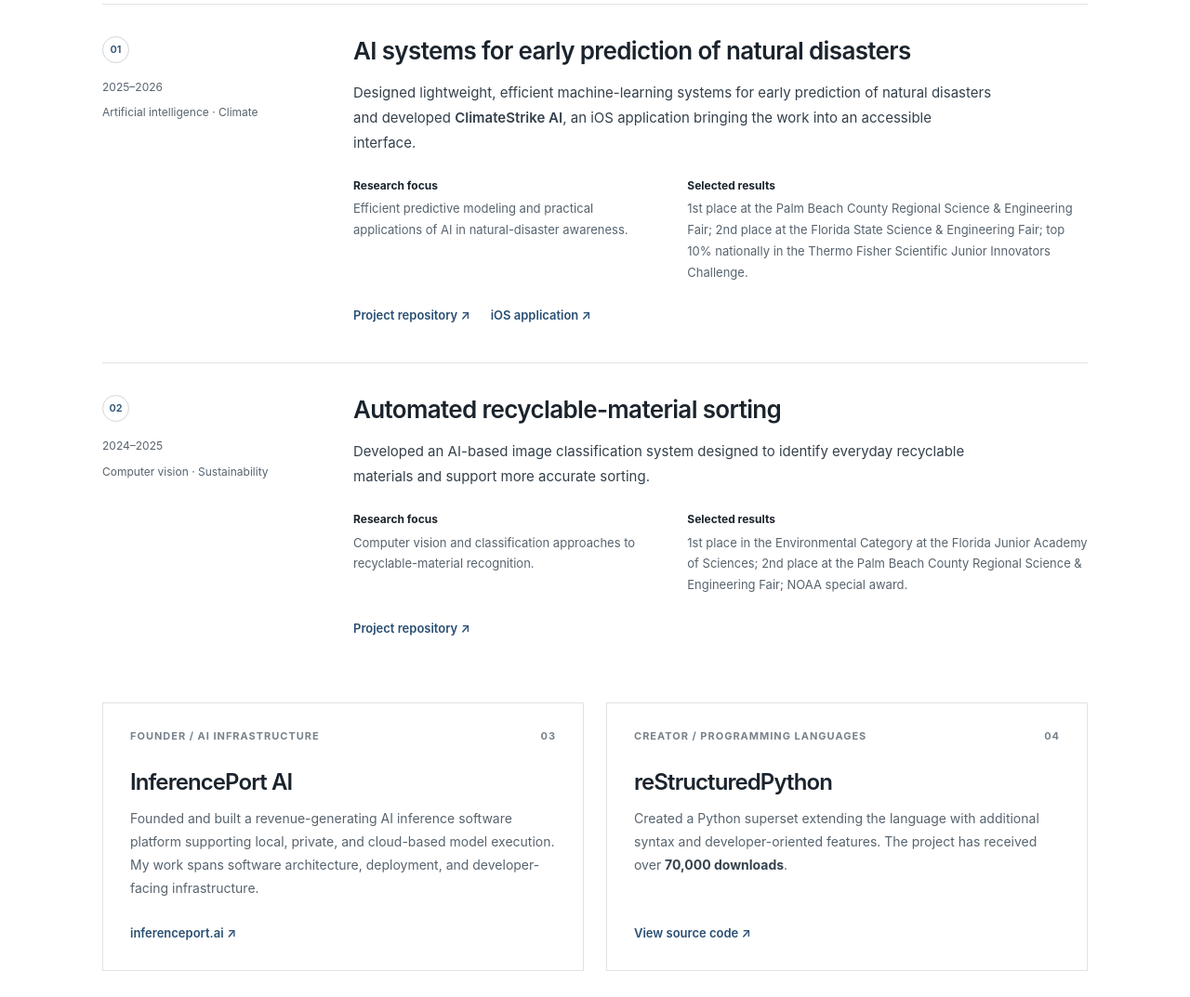
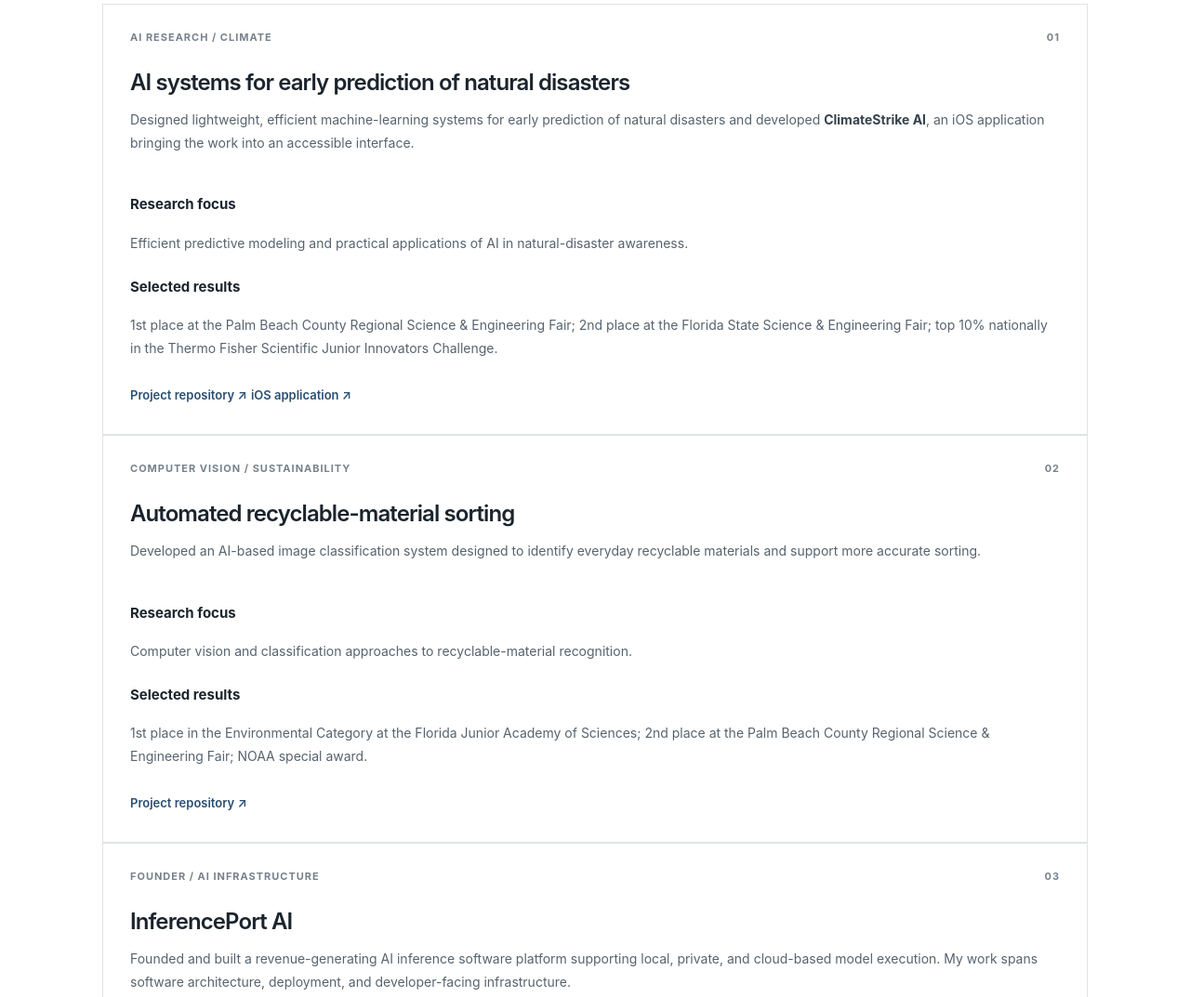
Before and after one commit to sharktide/rihaanmeher.com, a plain HTML site: page index.html in a window 1280 px wide. Shown: the part 832-1905 px from the top of the page at 93% size. Drawn offline with Linux system fonts and the light colour scheme.

Commit message:
Render all four projects with consistent cards

```diff
--- a/index.html
+++ b/index.html
@@ -72,49 +72,32 @@
         <p class="section-intro">Research and software projects spanning artificial intelligence, engineering, and sustainability.</p>
       </div>
 
-      <article class="research-entry">
-        <div class="entry-meta"><span class="entry-index">01</span><span>2025–2026</span><span>Artificial intelligence · Climate</span></div>
-        <div class="entry-body">
+      <div class="projects-grid">
+        <article class="software-entry project-card">
+          <div class="software-top"><span>AI RESEARCH / CLIMATE</span><span>01</span></div>
           <h3>AI systems for early prediction of natural disasters</h3>
-          <p class="entry-summary">Designed lightweight, efficient machine-learning systems for early prediction of natural disasters and developed <strong>ClimateStrike AI</strong>, an iOS application bringing the work into an accessible interface.</p>
-          <div class="entry-details">
-            <div><h4>Research focus</h4><p>Efficient predictive modeling and practical applications of AI in natural-disaster awareness.</p></div>
-            <div><h4>Selected results</h4><p>1st place at the Palm Beach County Regional Science &amp; Engineering Fair; 2nd place at the Florida State Science &amp; Engineering Fair; top 10% nationally in the Thermo Fisher Scientific Junior Innovators Challenge.</p></div>
-          </div>
-          <div class="entry-links">
-            <a href="https://github.com/sharktide/ClimateStrike-App" target="_blank" rel="noopener noreferrer">Project repository <span aria-hidden="true">↗</span></a>
-            <a href="https://apps.apple.com/us/app/climatestrike-ai/id6755887336" target="_blank" rel="noopener noreferrer">iOS application <span aria-hidden="true">↗</span></a>
-          </div>
-        </div>
-      </article>
-
-      <article class="research-entry">
-        <div class="entry-meta"><span class="entry-index">02</span><span>2024–2025</span><span>Computer vision · Sustainability</span></div>
-        <div class="entry-body">
+          <p class="project-card-summary">Designed lightweight, efficient machine-learning systems for early prediction of natural disasters and developed <strong>ClimateStrike AI</strong>, an iOS application bringing the work into an accessible interface.</p>
+          <div class="project-card-details"><div><h4>Research focus</h4><p>Efficient predictive modeling and practical applications of AI in natural-disaster awareness.</p></div>
+            <div><h4>Selected results</h4><p>1st place at the Palm Beach County Regional Science &amp; Engineering Fair; 2nd place at the Florida State Science &amp; Engineering Fair; top 10% nationally in the Thermo Fisher Scientific Junior Innovators Challenge.</p></div></div>
+          <div class="project-card-links"><a href="https://github.com/sharktide/ClimateStrike-App" target="_blank" rel="noopener noreferrer">Project repository <span aria-hidden="true">↗</span></a>
+            <a href="https://apps.apple.com/us/app/climatestrike-ai/id6755887336" target="_blank" rel="noopener noreferrer">iOS application <span aria-hidden="true">↗</span></a></div>
+        </article>
+        <article class="software-entry project-card">
+          <div class="software-top"><span>COMPUTER VISION / SUSTAINABILITY</span><span>02</span></div>
           <h3>Automated recyclable-material sorting</h3>
-          <p class="entry-summary">Developed an AI-based image classification system designed to identify everyday recyclable materials and support more accurate sorting.</p>
-          <div class="entry-details">
-            <div><h4>Research focus</h4><p>Computer vision and classification approaches to recyclable-material recognition.</p></div>
-            <div><h4>Selected results</h4><p>1st place in the Environmental Category at the Florida Junior Academy of Sciences; 2nd place at the Palm Beach County Regional Science &amp; Engineering Fair; NOAA special award.</p></div>
-          </div>
-          <div class="entry-links">
-            <a href="https://github.com/sharktide/recyclebot" target="_blank" rel="noopener noreferrer">Project repository <span aria-hidden="true">↗</span></a>
-          </div>
-        </div>
-      </article>
-      <div class="software-list">
-        <article class="software-entry">
-          <div class="software-top"><span>FOUNDER / AI INFRASTRUCTURE</span><span>03</span></div>
+          <p class="project-card-summary">Developed an AI-based image classification system designed to identify everyday recyclable materials and support more accurate sorting.</p>
+          <div class="project-card-details"><div><h4>Research focus</h4><p>Computer vision and classification approaches to recyclable-material recognition.</p></div>
+            <div><h4>Selected results</h4><p>1st place in the Environmental Category at the Florida Junior Academy of Sciences; 2nd place at the Palm Beach County Regional Science &amp; Engineering Fair; NOAA special award.</p></div></div>
+          <div class="project-card-links"><a href="https://github.com/sharktide/recyclebot" target="_blank" rel="noopener noreferrer">Project repository <span aria-hidden="true">↗</span></a></div>
+        </article>
+        <article class="software-entry project-card"><div class="software-top"><span>FOUNDER / AI INFRASTRUCTURE</span><span>03</span></div>
           <h3>InferencePort AI</h3>
           <p>Founded and built a revenue-generating AI inference software platform supporting local, private, and cloud-based model execution. My work spans software architecture, deployment, and developer-facing infrastructure.</p>
-          <a href="https://inferenceport.ai" target="_blank" rel="noopener noreferrer">inferenceport.ai <span aria-hidden="true">↗</span></a>
-        </article>
-        <article class="software-entry">
-          <div class="software-top"><span>CREATOR / PROGRAMMING LANGUAGES</span><span>04</span></div>
+          <a href="https://inferenceport.ai" target="_blank" rel="noopener noreferrer">inferenceport.ai <span aria-hidden="true">↗</span></a></article>
+        <article class="software-entry project-card"><div class="software-top"><span>CREATOR / PROGRAMMING LANGUAGES</span><span>04</span></div>
           <h3>reStructuredPython</h3>
           <p>Created a Python superset extending the language with additional syntax and developer-oriented features. The project has received over <strong>70,000 downloads</strong>.</p>
-          <a href="https://github.com/sharktide/restructuredpython" target="_blank" rel="noopener noreferrer">View source code <span aria-hidden="true">↗</span></a>
-        </article>
+          <a href="https://github.com/sharktide/restructuredpython" target="_blank" rel="noopener noreferrer">View source code <span aria-hidden="true">↗</span></a></article>
       </div>
     </section>
 
```
